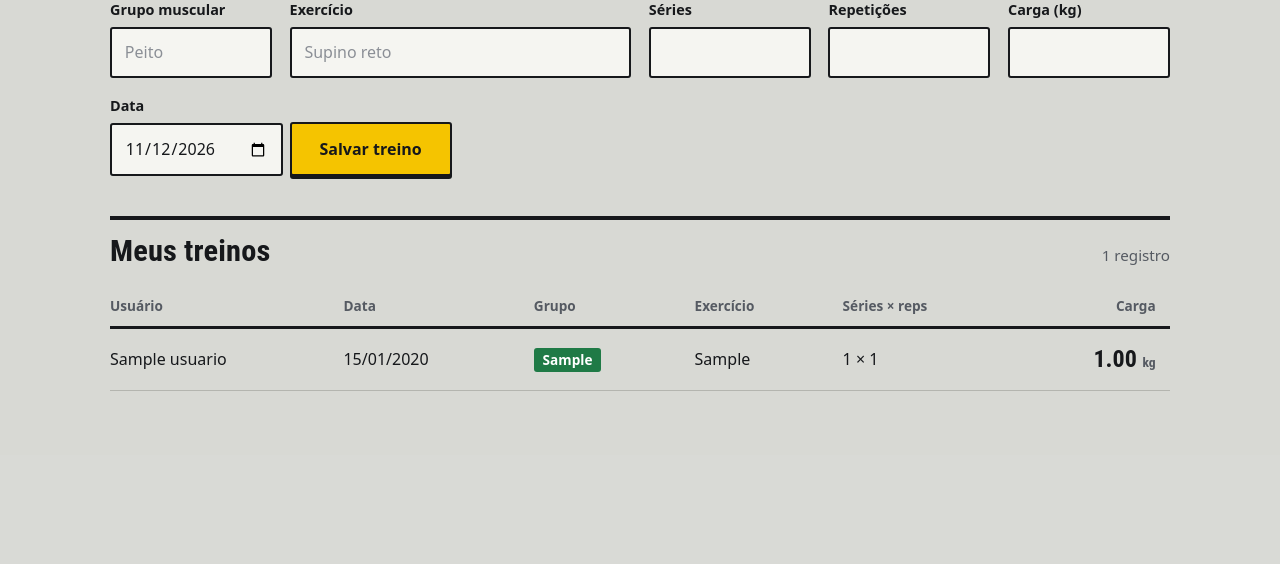
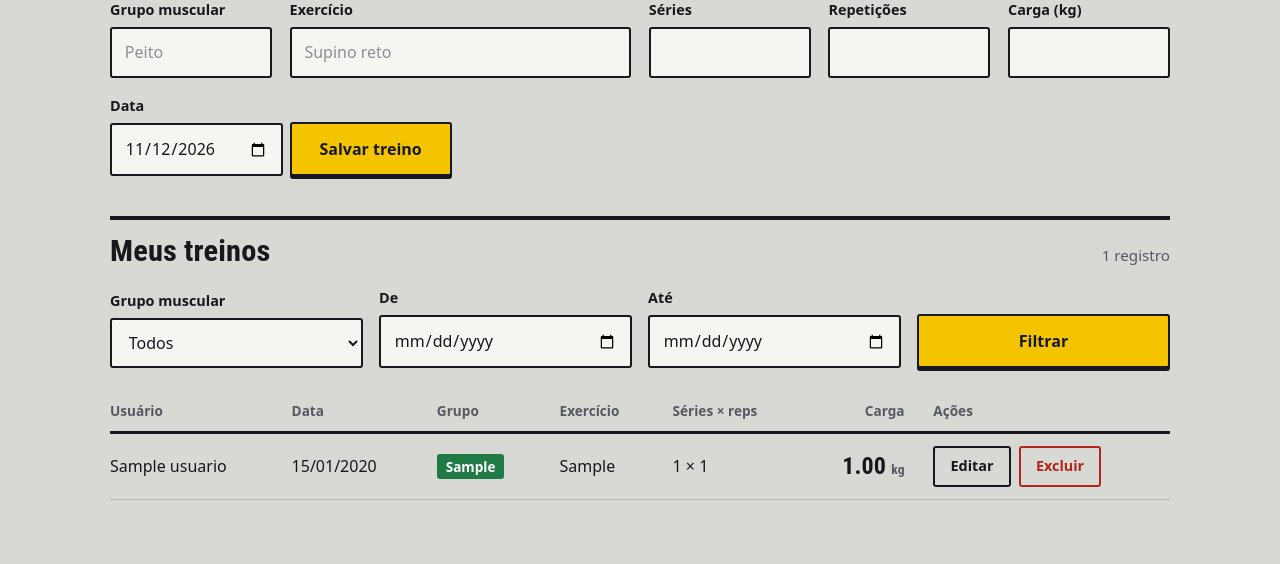
Before and after one commit to linx-xy/projeto-acad, a PHP site: page /painel.php in a window 1280 px wide. Shown: the part 530-1094 px from the top of the page. Before the commit the page ends 921 px from the top, so only its background shows below. Run offline with PHP 8.4, Linux system fonts and the light colour scheme; the visitor is signed in with stand-in values (Sample User, id 1); tables that the repository leaves empty hold one stand-in row (values such as "Sample post").

Commit message:
excluir e editar nos treinos

```diff
--- a/css/style.css
+++ b/css/style.css
@@ -579,3 +579,71 @@ a:hover {
         gap: 4rem;
     }
 }
+
+.campo select {
+    width: 100%;
+    padding: 0.7rem 0.8rem;
+    font: inherit;
+    color: var(--tinta);
+    background: var(--papel);
+    border: 2px solid var(--tinta);
+    border-radius: 3px;
+}
+
+.campo select:focus {
+    outline: none;
+    box-shadow: 0 0 0 4px var(--giz);
+}
+
+.btn--contorno {
+    color: var(--tinta);
+    background: transparent;
+    box-shadow: none;
+}
+
+.btn--contorno:hover {
+    color: var(--papel);
+    background: var(--tinta);
+}
+
+.btn--contorno:active {
+    transform: none;
+}
+
+.btn--perigo {
+    color: var(--erro);
+    background: transparent;
+    border-color: var(--erro);
+    box-shadow: none;
+}
+
+.btn--perigo:hover {
+    color: #fff;
+    background: var(--erro);
+}
+
+.btn--perigo:active {
+    transform: none;
+}
+
+.filtros {
+    display: grid;
+    grid-template-columns: repeat(auto-fit, minmax(150px, 1fr));
+    gap: 1rem;
+    align-items: end;
+    margin-bottom: 1.5rem;
+}
+
+.filtros .btn {
+    width: 100%;
+}
+
+.acoes {
+    display: flex;
+    gap: 0.5rem;
+    align-items: center;
+}
+
+.acoes form {
+    margin: 0;
+}
--- a/painel.php
+++ b/painel.php
@@ -25,36 +25,90 @@ if ($_SERVER['REQUEST_METHOD'] === 'POST' && isset($_POST['cadastrar_treino']))
         $stmt->execute([
             ':usuario_id'     => $usuario_id,
             ':grupo_muscular' => $grupo_muscular,
-            ':exercicio'       => $exercicio,
-            ':series'          => $series,
-            ':repeticoes'      => $repeticoes,
-            ':carga_kg'        => $carga_kg,
-            ':data_treino'     => $data_treino
+            ':exercicio'      => $exercicio,
+            ':series'         => $series,
+            ':repeticoes'     => $repeticoes,
+            ':carga_kg'       => $carga_kg,
+            ':data_treino'    => $data_treino
         ]);
         header("Location: painel.php?salvo=1");
         exit;
     }
 }
 
+if ($_SERVER['REQUEST_METHOD'] === 'POST' && isset($_POST['excluir_treino'])) {
+    $id = (int)($_POST['id'] ?? 0);
+    $stmt = $pdo->prepare("DELETE FROM treinos WHERE id = :id AND usuario_id = :usuario_id");
+    $stmt->execute([':id' => $id, ':usuario_id' => $usuario_id]);
+    header("Location: painel.php?excluido=1");
+    exit;
+}
+
 if (isset($_GET['salvo'])) {
     $mensagem = "Treino registrado com sucesso!";
+} elseif (isset($_GET['atualizado'])) {
+    $mensagem = "Treino atualizado com sucesso!";
+} elseif (isset($_GET['excluido'])) {
+    $mensagem = "Treino excluído.";
 }
 
-$stmt = $pdo->prepare("SELECT t.*, u.nome AS nome_usuario
-                       FROM treinos t
-                       INNER JOIN usuarios u ON t.usuario_id = u.id
-                       WHERE t.usuario_id = :usuario_id
-                       ORDER BY t.data_treino DESC");
+$filtroGrupo = trim($_GET['grupo'] ?? '');
+$filtroDe    = $_GET['de'] ?? '';
+$filtroAte   = $_GET['ate'] ?? '';
+
+if (preg_match('/^\d{4}-\d{2}-\d{2}$/', $filtroDe) !== 1) {
+    $filtroDe = '';
+}
+if (preg_match('/^\d{4}-\d{2}-\d{2}$/', $filtroAte) !== 1) {
+    $filtroAte = '';
+}
+
+$filtrando = ($filtroGrupo !== '' || $filtroDe !== '' || $filtroAte !== '');
+
+$sql = "SELECT t.*, u.nome AS nome_usuario
+        FROM treinos t
+        INNER JOIN usuarios u ON t.usuario_id = u.id
+        WHERE t.usuario_id = :usuario_id";
+$params = [':usuario_id' => $usuario_id];
+
+if ($filtroGrupo !== '') {
+    $sql .= " AND t.grupo_muscular = :grupo";
+    $params[':grupo'] = $filtroGrupo;
+}
+if ($filtroDe !== '') {
+    $sql .= " AND t.data_treino >= :de";
+    $params[':de'] = $filtroDe;
+}
+if ($filtroAte !== '') {
+    $sql .= " AND t.data_treino <= :ate";
+    $params[':ate'] = $filtroAte;
+}
+$sql .= " ORDER BY t.data_treino DESC, t.id DESC";
+
+$stmt = $pdo->prepare($sql);
+$stmt->execute($params);
+$treinos = $stmt->fetchAll();
+$totalTreinos = count($treinos);
+
+$stmt = $pdo->prepare("SELECT DISTINCT grupo_muscular FROM treinos WHERE usuario_id = :usuario_id ORDER BY grupo_muscular");
 $stmt->execute([':usuario_id' => $usuario_id]);
-$treinos = $stmt->fetchAll();
+$grupos = $stmt->fetchAll(PDO::FETCH_COLUMN);
 
-$totalTreinos = count($treinos);
-$maiorCarga   = $totalTreinos ? max(array_column($treinos, 'carga_kg')) : 0;
-$ultimoTreino = $totalTreinos ? date('d/m/Y', strtotime($treinos[0]['data_treino'])) : '—';
+$stmt = $pdo->prepare("SELECT COUNT(*) AS total, MAX(carga_kg) AS maior, MAX(data_treino) AS ultimo FROM treinos WHERE usuario_id = :usuario_id");
+$stmt->execute([':usuario_id' => $usuario_id]);
+$resumo = $stmt->fetch();
 
-$diasComTreino = array_flip(array_column($treinos, 'data_treino'));
+$totalGeral   = (int)$resumo['total'];
+$maiorCarga   = $resumo['maior'] ?? 0;
+$ultimoTreino = $resumo['ultimo'] ? date('d/m/Y', strtotime($resumo['ultimo'])) : '—';
+
 $hoje   = new DateTime('today');
 $inicio = (clone $hoje)->modify('monday this week')->modify('-3 weeks');
+
+$stmt = $pdo->prepare("SELECT DISTINCT data_treino FROM treinos WHERE usuario_id = :usuario_id AND data_treino >= :inicio");
+$stmt->execute([':usuario_id' => $usuario_id, ':inicio' => $inicio->format('Y-m-d')]);
+$diasComTreino = array_flip($stmt->fetchAll(PDO::FETCH_COLUMN));
+
 $dias = [];
 $diasTreinados = 0;
 for ($i = 0; $i < 28; $i++) {
@@ -95,11 +149,11 @@ for ($i = 0; $i < 28; $i++) {
         <div class="pagina__topo">
         <div class="pagina__titulo">
             <h1>Olá, <?= htmlspecialchars($_SESSION['usuario_nome']) ?>.</h1>
-            <?php if ($totalTreinos === 0): ?>
+            <?php if ($totalGeral === 0): ?>
                 <p>Você ainda não registrou nenhum treino. Preencha a ficha abaixo para começar.</p>
             <?php else: ?>
                 <p>
-                    <strong><?= $totalTreinos ?></strong> <?= $totalTreinos === 1 ? 'treino registrado' : 'treinos registrados' ?>.
+                    <strong><?= $totalGeral ?></strong> <?= $totalGeral === 1 ? 'treino registrado' : 'treinos registrados' ?>.
                     Sua maior carga é <strong><?= htmlspecialchars((string)$maiorCarga) ?> kg</strong>
                     e o último treino foi em <strong><?= htmlspecialchars($ultimoTreino) ?></strong>.
                 </p>
@@ -173,8 +227,36 @@ for ($i = 0; $i < 28; $i++) {
                 <span><?= $totalTreinos ?> <?= $totalTreinos === 1 ? 'registro' : 'registros' ?></span>
             </div>
 
+            <form class="filtros" action="painel.php" method="GET">
+                <div class="campo">
+                    <label for="filtro_grupo">Grupo muscular</label>
+                    <select id="filtro_grupo" name="grupo">
+                        <option value="">Todos</option>
+                        <?php foreach ($grupos as $g): ?>
+                        <option value="<?= htmlspecialchars($g) ?>"<?= $g === $filtroGrupo ? ' selected' : '' ?>><?= htmlspecialchars($g) ?></option>
+                        <?php endforeach; ?>
+                    </select>
+                </div>
+
+                <div class="campo">
+                    <label for="filtro_de">De</label>
+                    <input type="date" id="filtro_de" name="de" value="<?= htmlspecialchars($filtroDe) ?>">
+                </div>
+
+                <div class="campo">
+                    <label for="filtro_ate">Até</label>
+                    <input type="date" id="filtro_ate" name="ate" value="<?= htmlspecialchars($filtroAte) ?>">
+                </div>
+
+                <button class="btn" type="submit">Filtrar</button>
+
+                <?php if ($filtrando): ?>
+                    <a class="btn btn--contorno" href="painel.php">Limpar filtros</a>
+                <?php endif; ?>
+            </form>
+
             <?php if ($totalTreinos === 0): ?>
-                <p class="vazio">Nenhum treino por aqui ainda.</p>
+                <p class="vazio"><?= $filtrando ? 'Nenhum treino encontrado com esses filtros.' : 'Nenhum treino por aqui ainda.' ?></p>
             <?php else: ?>
                 <div class="tabela-wrap">
                     <table class="tabela">
@@ -186,6 +268,7 @@ for ($i = 0; $i < 28; $i++) {
                                 <th scope="col">Exercício</th>
                                 <th scope="col">Séries × reps</th>
                                 <th scope="col" class="num">Carga</th>
+                                <th scope="col">Ações</th>
                             </tr>
                         </thead>
                         <tbody>
@@ -198,6 +281,16 @@ for ($i = 0; $i < 28; $i++) {
                                 <td data-label="Exercício"><?= htmlspecialchars($t['exercicio']) ?></td>
                                 <td data-label="Séries × reps"><?= (int)$t['series'] ?> × <?= (int)$t['repeticoes'] ?></td>
                                 <td data-label="Carga" class="num carga"><?= htmlspecialchars((string)$t['carga_kg']) ?> <small>kg</small></td>
+                                <td data-label="Ações">
+                                    <div class="acoes">
+                                        <a class="btn btn--contorno btn--pequeno" href="editar.php?id=<?= (int)$t['id'] ?>">Editar</a>
+                                        <form action="painel.php" method="POST" onsubmit="return confirm('Excluir este treino?');">
+                                            <input type="hidden" name="excluir_treino" value="1">
+                                            <input type="hidden" name="id" value="<?= (int)$t['id'] ?>">
+                                            <button class="btn btn--perigo btn--pequeno" type="submit">Excluir</button>
+                                        </form>
+                                    </div>
+                                </td>
                             </tr>
                             <?php endforeach; ?>
                         </tbody>
```
Also changed, not shown: editar.php (added, +133 -0 lines).
